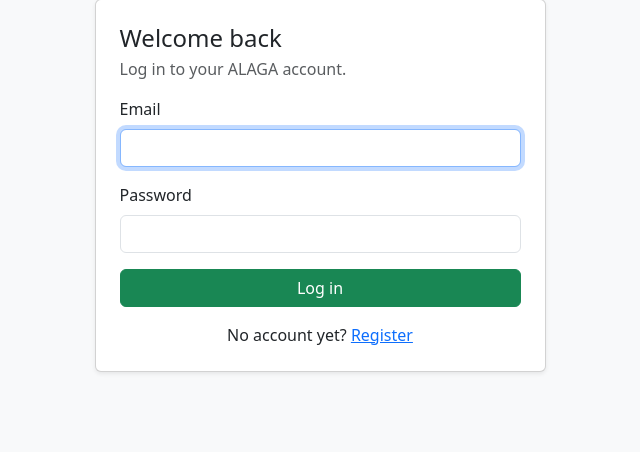
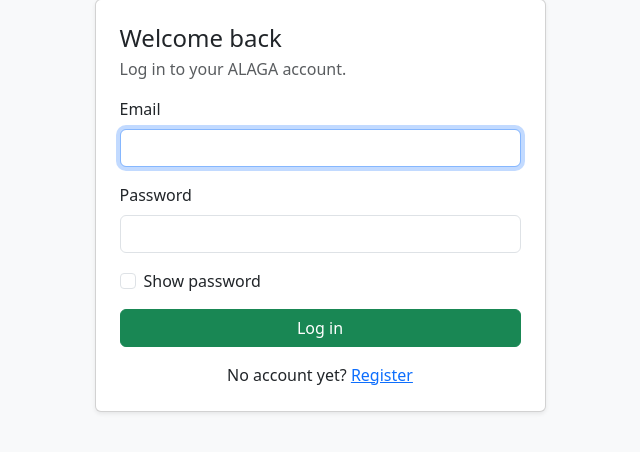
Before and after one commit to tirocareza7-del/ALAGA-Tiro-Careza-G8, a Django app: page /login/ in a window 1280 px wide. Shown: the part 81-533 px from the top of the page, without its empty margins (320-960 px from the left). Run offline with Django 5.2, Linux system fonts and the light colour scheme.

Commit message:
feat(auth): add show password option to login and register

```diff
--- a/templates/registration/login.html
+++ b/templates/registration/login.html
@@ -25,6 +25,12 @@
               {% endfor %}
             </div>
           {% endfor %}
+
+          <div class="form-check mb-3">
+            <input class="form-check-input" type="checkbox" id="showPassword">
+            <label class="form-check-label" for="showPassword">Show password</label>
+          </div>
+
           <button type="submit" class="btn btn-success w-100">Log in</button>
         </form>
 
@@ -34,3 +40,10 @@
   </div>
 </div>
 {% endblock %}
+{% block extra_js %}
+<script>
+  document.getElementById("showPassword").addEventListener("change", function () {
+    document.getElementById("id_password").type = this.checked ? "text" : "password";
+  });
+</script>
+{% endblock %}
```
Also changed, not shown: templates/registration/register.html (+16 -0 lines).
